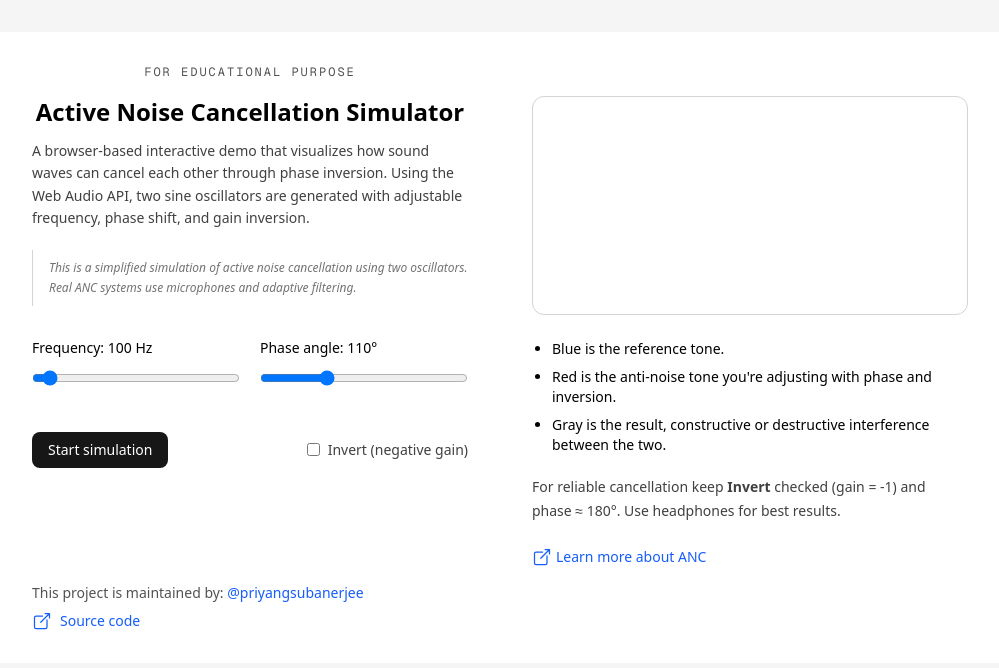
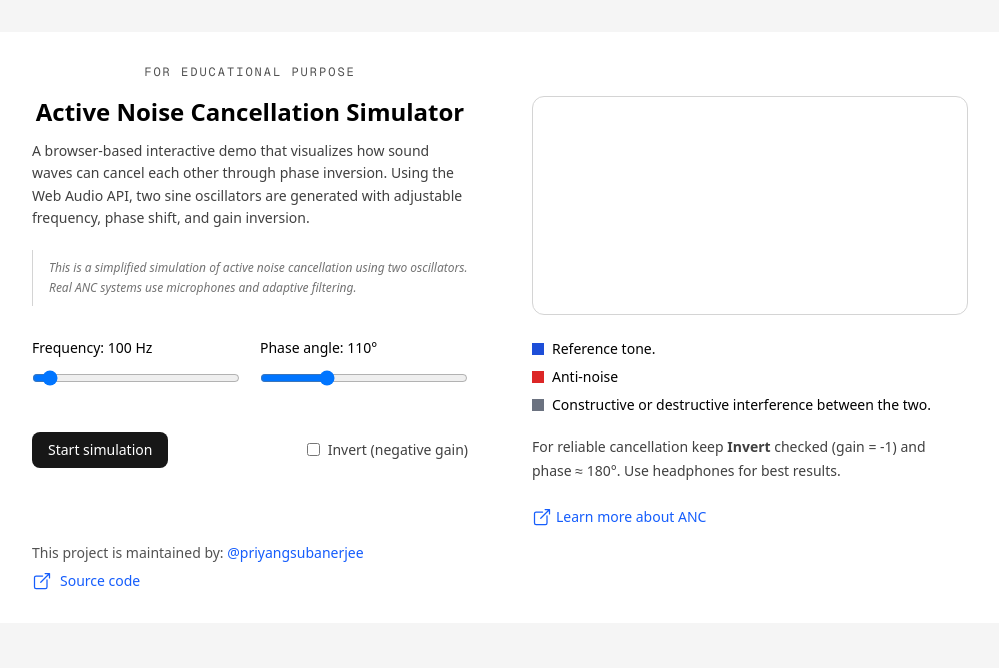
Before and after one commit to priyangsubanerjee/anc-simulator, a Next.js app: page / in a window 1280 px wide. Shown: the top 668 px of the page, without its empty margins (140-1139 px from the left). Built offline with nearby package versions, Linux system fonts and the light colour scheme.

Commit message:
Enhance ANC Simulator UI; update tone reference descriptions with color indicators for clarity

```diff
--- a/app/page.js
+++ b/app/page.js
@@ -229,13 +229,16 @@ export default function Home() {
           <div>
             <canvas ref={canvasRef}
               className="w-full mt-8 border border-neutral-300 rounded-xl" />
-            <ul className="list-disc pl-5 space-y-2 mt-6 text-sm">
-              <li>
-                Blue is the reference tone.
+            <ul className="space-y-2 mt-6 text-sm">
+              <li className="flex items-center gap-2">
+                <div className="h-3 w-3 bg-[#1d4ed8]"></div> Reference tone.
               </li>
-              <li>Red is the anti-noise
-                tone you&apos;re adjusting with phase and inversion.</li>
-              <li>Gray is the result, constructive or destructive interference between the two.</li>
+              <li className="flex items-center gap-2">
+                <div className="h-3 w-3 bg-[#dc2626]"></div> Anti-noise
+              </li>
+              <li className="flex items-center gap-2">
+                <div className="h-3 w-3 bg-[#6b7280]"></div> Constructive or destructive interference between the two.
+              </li>
             </ul>
             <p className=" text-sm text-neutral-700 mt-5 leading-6">
               For reliable cancellation keep <b>Invert</b> checked (gain = -1) and phase ≈ 180°.
```
